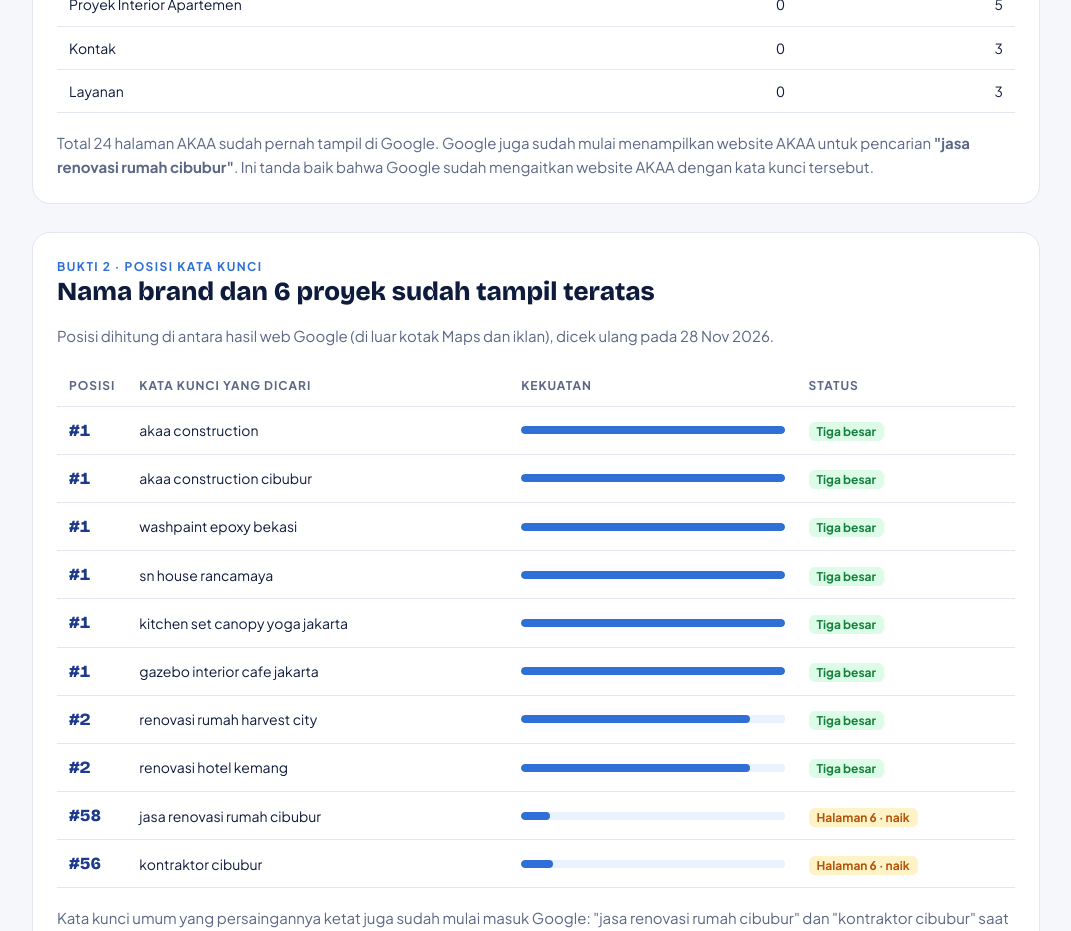
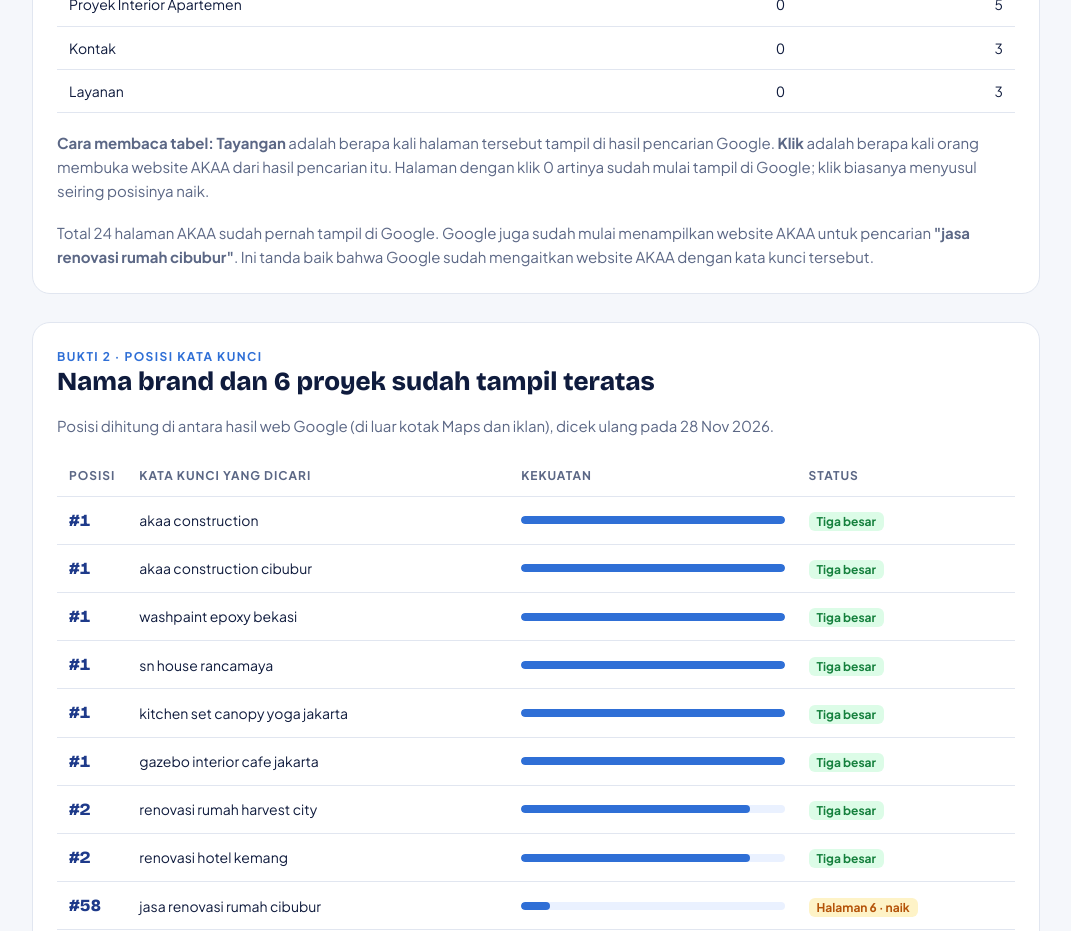
Before and after one commit to gasbikinweb-blip/kenalin-web-report, a plain HTML site: page akaa-construction/index.html in a window 1280 px wide. Shown: the part 1040-1971 px from the top of the page, without its empty margins (104-1175 px from the left). Drawn offline with nearby package versions, Linux system fonts and the light colour scheme.

Commit message:
akaa-construction: keterangan cara membaca tabel klik & tayangan
Co-Authored-By: Claude Opus 5.5 <noreply@anthropic.com>

```diff
--- a/akaa-construction/index.html
+++ b/akaa-construction/index.html
@@ -214,6 +214,7 @@ figure.phone{max-width:300px;justify-self:center}
         </tbody>
       </table>
     </div>
+    <p class="muted"><b>Cara membaca tabel:</b> <b>Tayangan</b> adalah berapa kali halaman tersebut tampil di hasil pencarian Google. <b>Klik</b> adalah berapa kali orang membuka website AKAA dari hasil pencarian itu. Halaman dengan klik 0 artinya sudah mulai tampil di Google; klik biasanya menyusul seiring posisinya naik.</p>
     <p class="muted">Total 24 halaman AKAA sudah pernah tampil di Google. Google juga sudah mulai menampilkan website AKAA untuk pencarian <b>"jasa renovasi rumah cibubur"</b>. Ini tanda baik bahwa Google sudah mengaitkan website AKAA dengan kata kunci tersebut.</p>
   </section>
 
```
